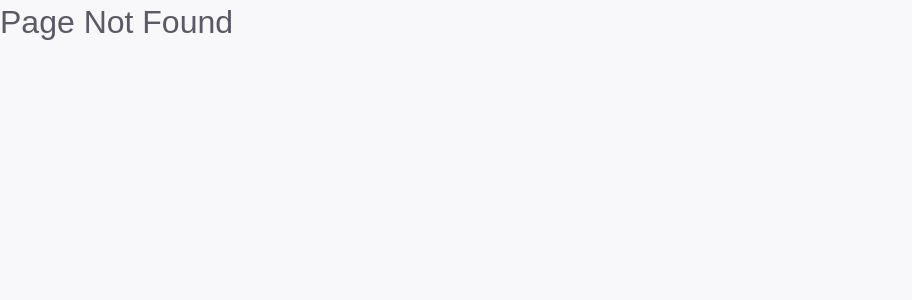
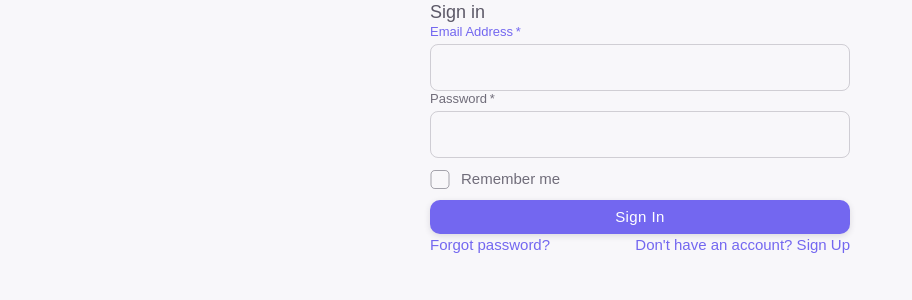
Before and after one commit to dangnh2406/app_shop_fe, a Next.js app: page /login in a window 1280 px wide. Before the commit this address had no page. Shown: the top 300 px of the page, without its empty margins (0-912 px from the left). Built offline with nearby package versions, Linux system fonts and the light colour scheme.

Commit message:
Update UI login page

```diff
--- /dev/null
+++ b/src/pages/login.tsx
@@ -0,0 +1,10 @@
+import { NextPage } from 'next'
+import LoginPage from 'src/views/pages/login'
+
+type TProps = {}
+
+const Login: NextPage<TProps> = () => {
+  return <LoginPage />
+}
+
+export default Login
--- /dev/null
+++ b/src/views/pages/login/index.tsx
@@ -0,0 +1,88 @@
+'use client'
+import { yupResolver } from '@hookform/resolvers/yup'
+import { Box, Button, Checkbox, Container, CssBaseline, FormControlLabel, Grid, Link, Typography } from '@mui/material'
+import { NextPage } from 'next'
+import { Controller, useForm } from 'react-hook-form'
+import CustomTextField from 'src/components/text-field'
+import * as yup from 'yup'
+
+type TProps = {}
+
+const LoginPage: NextPage<TProps> = () => {
+  const schema = yup.object().shape({
+    email: yup.string().email('Invalid email').required('Email is required'),
+    password: yup.string().required('Password is required')
+  })
+  const {
+    handleSubmit,
+    formState: { errors },
+    control
+  } = useForm({
+    defaultValues: {
+      email: '',
+      password: ''
+    },
+    mode: 'onBlur',
+    resolver: yupResolver(schema)
+  })
+
+  const onSubmit = (data: { email: string; password: string }) => {
+    console.log('data', data, errors)
+  }
+  return (
+    <Container component='main' maxWidth='xs'>
+      <CssBaseline />
+      <Typography component='h1' variant='h5'>
+        Sign in
+      </Typography>
+
+      <form autoComplete='off' noValidate onSubmit={handleSubmit(onSubmit)}>
+        <Box>
+          <Controller
+            control={control}
+            render={({ field: { onChange, onBlur, value } }) => (
+              <CustomTextField
+                required
+                fullWidth
+                label='Email Address'
+                onChange={onChange}
+                onBlur={onBlur}
+                value={value}
+                autoFocus
+              />
+            )}
+            name='email'
+          />
+          {errors.email && <Typography color='error'>This is required field</Typography>}
+        </Box>
+
+        <Box>
+          <Controller
+            control={control}
+            render={({ field: { onChange, onBlur, value } }) => (
+              <CustomTextField required fullWidth label='Password' onChange={onChange} onBlur={onBlur} value={value} />
+            )}
+            name='password'
+          />
+          {errors.password && <Typography color='error'>This is required field</Typography>}
+        </Box>
+
+        <FormControlLabel control={<Checkbox value='remember' color='primary' />} label='Remember me' />
+
+        <Button type='submit' fullWidth variant='contained' color='primary'>
+          Sign In
+        </Button>
+
+        <Grid container>
+          <Grid item xs>
+            <Link href='#'>Forgot password?</Link>
+          </Grid>
+          <Grid item>
+            <Link href='#'>{"Don't have an account? Sign Up"}</Link>
+          </Grid>
+        </Grid>
+      </form>
+    </Container>
+  )
+}
+export default LoginPage
```
